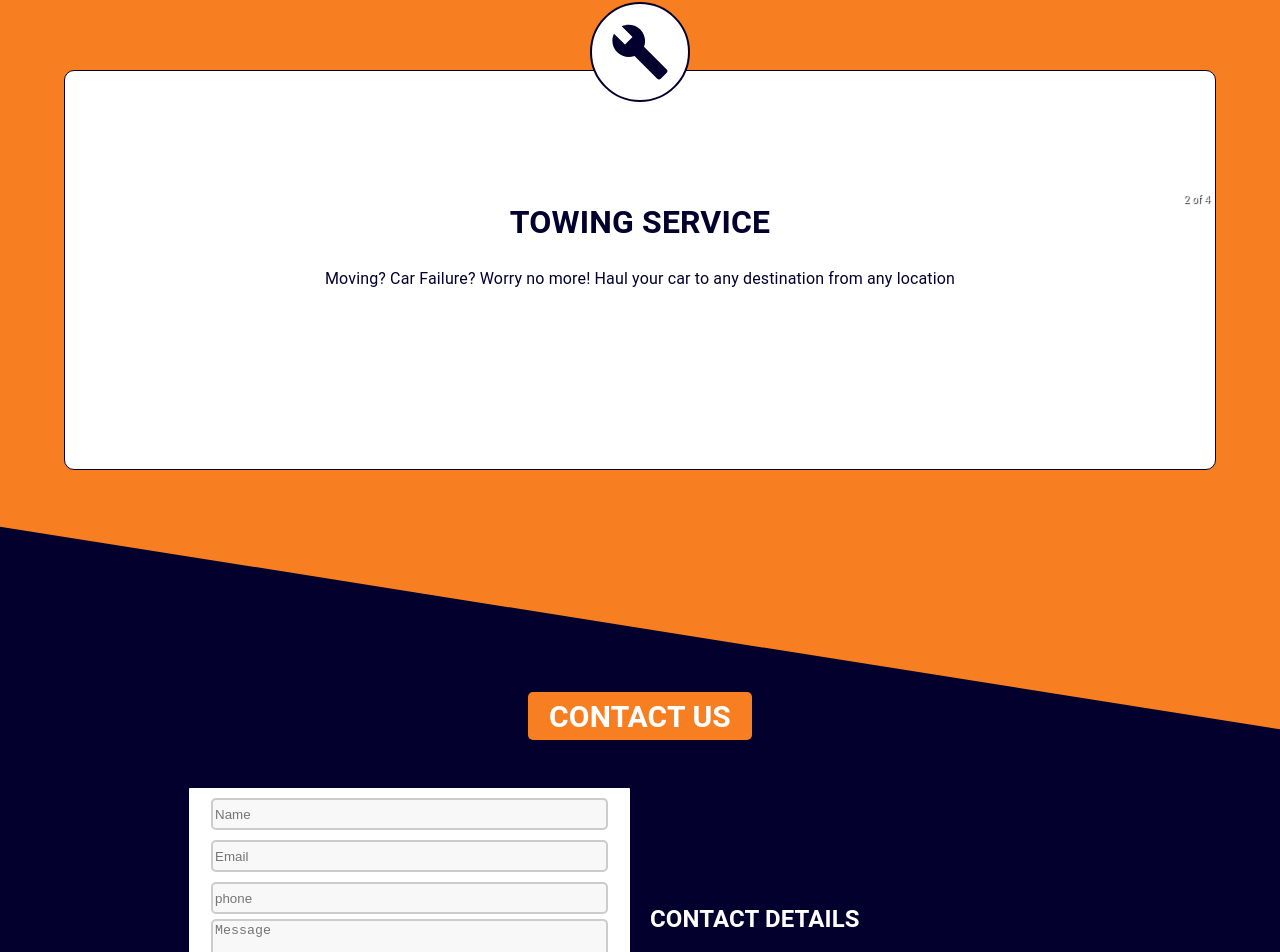
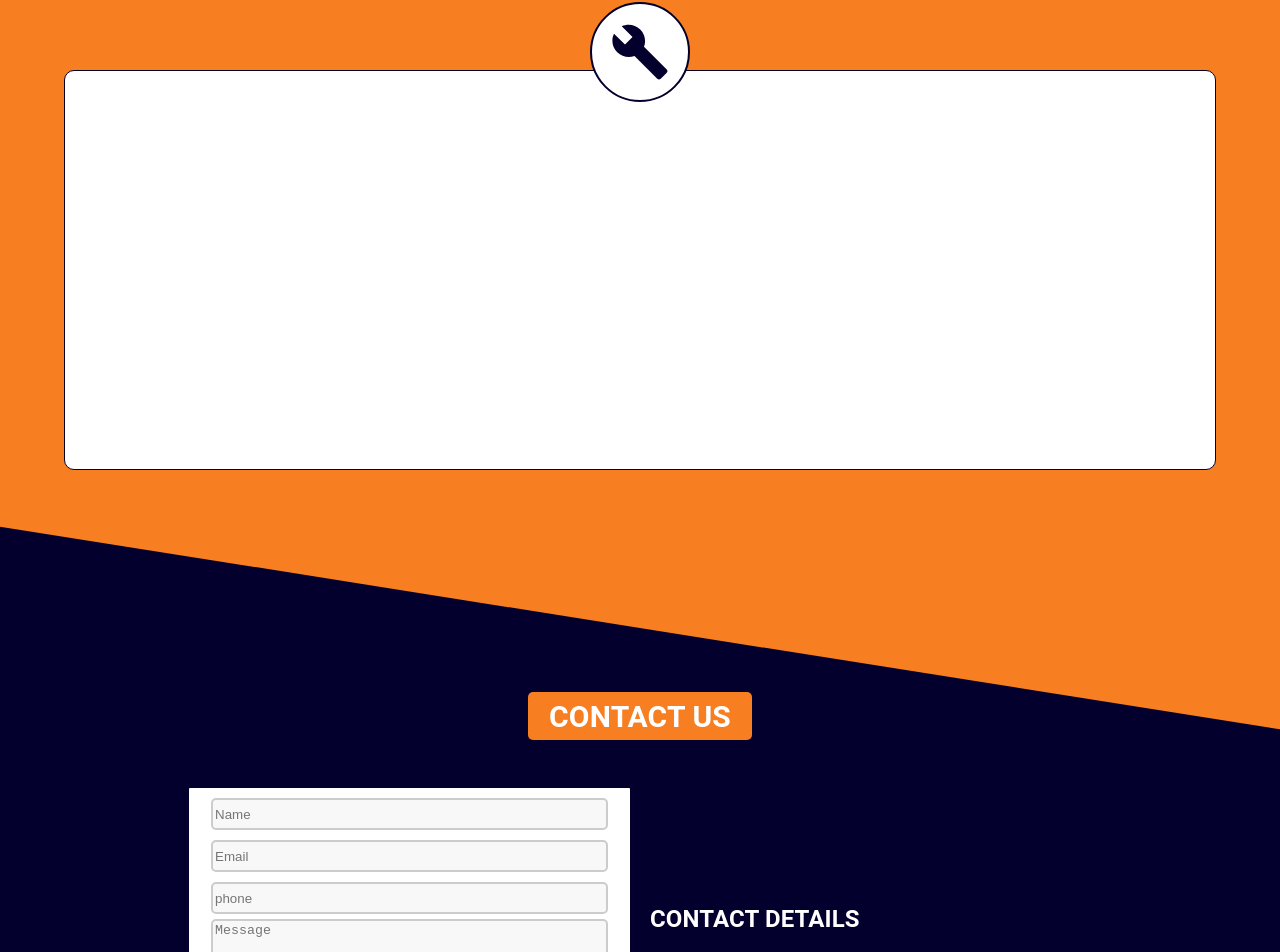
Before and after one commit to RomanusBett/react-app, a React (Create React App) app: page / in a window 1280 px wide. Shown: the part 2972-3924 px from the top of the page. Built offline with nearby package versions, Linux system fonts and the light colour scheme.

Commit message:
login feature

```diff
--- a/src/components/carousel.jsx
+++ b/src/components/carousel.jsx
@@ -1,30 +1,31 @@
-import React from "react";
-import "react-responsive-carousel/lib/styles/carousel.min.css";
-import { Carousel } from 'react-responsive-carousel';
-export default function CarouselComponent() {
-    return (
-        <div class="carousel-wrapper">
-            <Carousel
-            interval={6000}
-            swipeable={true}
-            infiniteLoop useKeyboardArrows autoPlay>
-                <div className="carousel-Information">
-                    <h1>ALTERNATOR REPLACEMENT</h1>
-                    <p>Get a Better Deal on Bulk Car Alternator Replacement. Find the Right Car Alternator Replacement Manufacturer near you.</p>
-                </div>
-                <div className="carousel-Information">
-                    <h1>TOWING SERVICE</h1>
-                    <p>Moving? Car Failure? Worry no more! Haul your car to any destination from any location</p>
-                </div>
-                <div className="carousel-Information">
-                    <h1>ORDER PARTS</h1>
-                    <p>Need parts, Order now from our site. We offer genuine parts at affordable rates</p>
-                </div>
-                <div className="carousel-Information">
-                   <h1>OTHER SERVICES</h1>
-                   <p>Need other quick fixes? Send us a quick description of the problem and we will be right on it</p>
-                </div>
-            </Carousel>
-        </div>
-    );
-}
+// import React from "react";
+// import "react-responsive-carousel/lib/styles/carousel.min.css";
+// import { Carousel } from 'react-responsive-carousel';
+// export default function CarouselComponent() {
+//     return (
+//         <div class="carousel-wrapper">
+//             <Carousel
+//             set showThumbs={false}
+//             interval={6000}
+//             swipeable={true}
+//             infiniteLoop useKeyboardArrows autoPlay>
+//                 <div className="carousel-Information">
+//                     <h1>ALTERNATOR REPLACEMENT</h1>
+//                     <p>Get a Better Deal on Bulk Car Alternator Replacement. Find the Right Car Alternator Replacement Manufacturer near you.</p>
+//                 </div>
+//                 <div className="carousel-Information">
+//                     <h1>TOWING SERVICE</h1>
+//                     <p>Moving? Car Failure? Worry no more! Haul your car to any destination from any location</p>
+//                 </div>
+//                 <div className="carousel-Information">
+//                     <h1>ORDER PARTS</h1>
+//                     <p>Need parts, Order now from our site. We offer genuine parts at affordable rates</p>
+//                 </div>
+//                 <div className="carousel-Information">
+//                    <h1>OTHER SERVICES</h1>
+//                    <p>Need other quick fixes? Send us a quick description of the problem and we will be right on it</p>
+//                 </div>
+//             </Carousel>
+//         </div>
+//     );
+// }
--- a/src/components/homebody.jsx
+++ b/src/components/homebody.jsx
@@ -10,7 +10,7 @@ import OtherService from './otherService';
 import Contact from './contact';
 import ContactUs from './contactUs';
 import Socials from './socials';
-import Mycarousel from './carousel'
+// import Mycarousel from './carousel'
 
 const theme= createTheme({
     palette: {
@@ -140,7 +140,7 @@ const HomeBody = ()=>{
         <div className='mainCarouselContainerInfo'>
 
         <div className='carouselInformationContainer'>
-        <Mycarousel />
+        {/* <Mycarousel /> */}
         </div>
 
 
--- a/src/components/httpClient.jsx
+++ b/src/components/httpClient.jsx
@@ -1,5 +1,5 @@
 import axios from "axios";
 
 export default axios.create({
-    withCredentials: true,
+    withCredentials: true
 });
--- a/src/components/library.jsx
+++ b/src/components/library.jsx
@@ -1,29 +1,29 @@
-import React, {useState, useEffect} from "react";
-import httpClient from "./httpClient";
+import React from "react";
+// import httpClient from "./httpClient";
 
 const Library = ()=>{
-    const[user, setUser] = useState('');
+    // const[user, setUser] = useState('');
 
-    const logoutUser = async ()=>{
-        await httpClient.post("https://carmateserver.herokuapp.com/logout");
-        window.location.href = "/";
-    };
+    // const logoutUser = async ()=>{
+    //     await httpClient.post("https://carmateserver.herokuapp.com/logout");
+    //     window.location.href = "/";
+    // };
 
-    useEffect(()=>{
-        (async ()=>{
-            try{
-                const resp = await httpClient.get("https://carmateserver.herokuapp.com/@me")
-                setUser(resp.data)
-            } catch(error){
-                console.log(error);
-            }
-        })();
-    }, []);
+    // useEffect(()=>{
+    //     (async ()=>{
+    //         try{
+    //             const resp = await httpClient.get("https://carmateserver.herokuapp.com/@me")
+    //             setUser(resp.data)
+    //         } catch(error){
+    //             console.log(error);
+    //         }
+    //     })();
+    // }, []);
 
     return (
         <div>
           <h1>CarMATE</h1>
-          {user != null ? (
+          {/* {user != null ? (
             <div>
               <h2>Logged in</h2>
               <h3>ID: {user.id}</h3>
@@ -43,7 +43,7 @@ const Library = ()=>{
                 </a>
               </div>
             </div>
-          )}
+          )} */}
         </div>
       );
     };
--- a/src/components/login.jsx
+++ b/src/components/login.jsx
@@ -31,7 +31,7 @@ const LoginPage = ()=>{
                     type="text"
                     value={email}
                     onChange={(e) => setEmail(e.target.value)}
-                    id="" />
+                    id="email" />
                     </div>
                     <div>
                     <label>password:</label>
```
